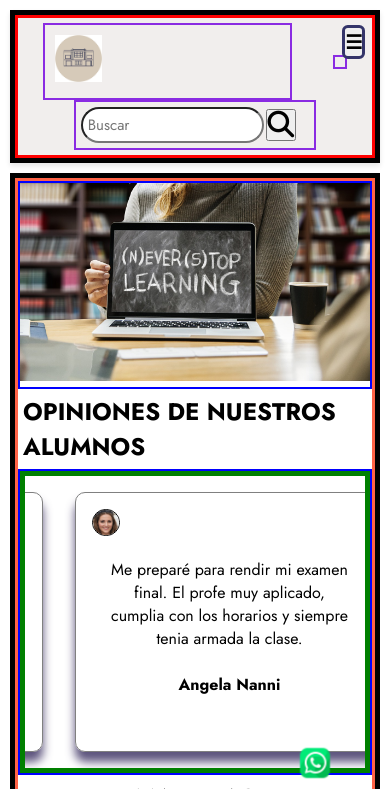
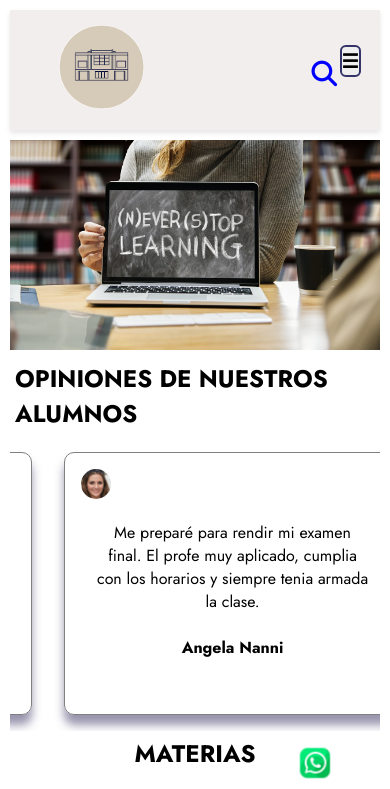
Before and after one commit to valeriameneses013/TPO-Desarrollo-Web-Cordobesas-Python, a plain HTML site: page index.html in a window 390 px wide. Shown: the top 789 px of the page. Drawn offline with nearby package versions, Linux system fonts and the light colour scheme.

Commit message:
Boton busqueda responsive y algo en estilos

```diff
--- a/estilos.css
+++ b/estilos.css
@@ -12,7 +12,7 @@
     padding: 5px;
 }
 header, main, footer{
-    border: 5px solid black;
+    /*border: 5px solid black;*/
 }
 header{
     margin: 10px;
@@ -33,8 +33,8 @@ footer{
     margin: 5px;
     width: 20%;
     height: 50%;
+    border-radius: 100%;
 }
-
 .containerheader{
     display: flex;
     flex-direction: row;
@@ -42,15 +42,11 @@ footer{
     padding: 5px;
     justify-content: space-around;
     align-items: center;
-    border:3px solid red;
+    /*border:3px solid red;*/
 }
 .containerheader section{
-    border: 2px solid blueviolet;
+    /*border: 2px solid blueviolet;*/
     padding: 5px;
-
-}
-#menu, #menu-check {
-    display: none;
 }
 nav ul{
     display: flex;
@@ -61,15 +57,18 @@ nav ul{
 nav ul li a {
     text-decoration: none;
     display: inline-block;
-    border: 1px solid black;
+    /*border: 1px solid black;*/
     padding: 5px;
+}
+#menu, #menu-check {
+    display: none;
 }
 .containermain{
     flex-direction: row;
-    border: 3px solid tomato;
+    /*border: 3px solid tomato;*/
 }
 .containermain section{
-    border: 2px solid blue;
+    /*border: 2px solid blue;*/
     height:auto;
 }
 .containerfooter{
@@ -79,10 +78,10 @@ nav ul li a {
     padding: 5px;
     justify-content: space-around;
     align-items: center;
-    border: 3px solid green;
+    /*border: 3px solid green;*/
 }
 .containerfooter section{
-    border: 2px solid maroon;
+    /*border: 2px solid maroon;*/
 }
 .containerfooter section nav a{
     padding: 10px;
@@ -106,7 +105,6 @@ nav ul li a {
     display: flex;
     flex-direction: row;
     flex-wrap: wrap;
-    background-color:;
     justify-content: space-around;
     align-items: center;/*Probando para que no desborde*/
 }
@@ -125,8 +123,8 @@ nav ul li a {
 }
 
 div > img{
-    width: 10%;
-    border: 1px solid black;
+    width: 20%;
+    /*border: 1px solid black;*/
     border-radius: 100%;
 }
 
@@ -150,7 +148,7 @@ section>img{
 
 /* agrego estilos slider chico*/
 #tarjetas{
-    border: 5px solid green;
+    /*border: 5px solid green;*/
     width: 100%;
     height: 100%;
     margin: 0px auto;
@@ -172,7 +170,7 @@ section>img{
     margin: 1em;
     padding: 1em;
     border-radius: 10px;
-    box-shadow: 0 10px 10px 0px rgba(54, 43, 94, 0.8);
+    box-shadow: 0 10px 10px 0px rgba(54, 43, 94, 0.5);
 }
 .tarjeta img{
     border-radius: 50%;
@@ -256,30 +254,48 @@ section>img{
 /*termina estilos slider grande*/
 .buscar{
     display: flex;
-    flex-direction: row;
-    flex-wrap: wrap;
-    }
-
-.buscar input{
-   font-size: 15px;
-   color:#000;
-   outline: none;
-   border-radius: 30px;
-   padding: 5px;
-   width: 80%;
-   height: 40%;
-  }
-
-.btn{
-   padding: 2px;
-   position: inherit;
-  }
-.btn button i{
+    justify-content: center;
+    align-items: center;
+    padding: 5px;
+}
+.buscar_texto{
+    border: none;
+    background: none;
+    outline: none;
+    border-radius: 30px;
+    color: black;
+    font-size: 1em;
+    float: left;
+    line-height: 2em;
+    transition: .3s;
+    width: 0;
+}
+.button{
+    width: 1.5em;
+    height: 1.5em;
+    text-decoration: none;
+    color: black;
+    font-size: .8em;
     cursor: pointer;
     text-align: center;
-
 }
-
+/*Responsive Busqueda*/
+@media screen and (min-width:480px){
+    .buscar:hover > .buscar_texto{
+        width: 100px;
+    }
+}
+@media screen and (min-width:768px){
+    .buscar:hover > .buscar_texto{
+        width: 150px;
+    }
+}
+@media screen and (min-width:1024px){
+    .buscar:hover > .buscar_texto{
+        width: 300px;
+    }
+}
+/*Termina responsive busqueda*/
 #conteContacto {
     border: 1px solid black;
 }
@@ -322,25 +338,12 @@ section>img{
     position: absolute;
     top: 0;
 }
-/*.form_submit{
-    background-color: gray;
-    color: #000;
-    font-family: 'Roboto', sans-serif;
-    font-weight: 300;
-    font-size: 1rem;
-    padding: .5em 1em;
-    border-radius: .5em;
-    margin: auto;
-    cursor: pointer;
-}*/
 .form_line{
     position: absolute;
     bottom: 0;
     left: 0;
     width: 100%;
 }
-
-
 /*
 .grid-container-contacto{
     display: flex;
@@ -439,7 +442,7 @@ footer a:active{
     border-radius: 50%;
     width: 25%;
 }*/
-@media only screen and (max-width: 700px) {
+@media only screen and (max-width: 768px) {
     .containerheader nav {
         display: none;
     }
@@ -451,11 +454,11 @@ footer a:active{
         background-color: ;
         font-size: 1.2em;
         font-weight: bold;
-        border: 3px solid rgb(52, 52, 105);
+        border: 2px solid rgb(52, 52, 105);
         border-radius: 0.3em;
         position: absolute;
-        right: 0.5em;
-        top: .5em;
+        right: 1em;
+        top: 1.8em;
         z-index: 9999;
     }
     #menu-cerrar{
@@ -473,7 +476,7 @@ footer a:active{
         right: 0;
         height: auto;
         background-color: gray;
-        padding-top: 0.5em;
+        padding-top: .5em;
         padding-right: 1.5em;
         opacity: 0.9;
     }
@@ -484,5 +487,7 @@ footer a:active{
         display: block;
         text-align: right;
     }
-
+    .containerheader .logo{
+        width: 10vh;
+    }
 }
--- a/estilos2.css
+++ b/estilos2.css
@@ -6,7 +6,8 @@
     font-family: 'Jost', sans-serif;
 }
 header{
-    background-color: lightblue;
+    background-color: rgba(240, 237, 236, 0.9 );
+    box-shadow: 0 3px 5px rgba(0, 0, 0, 0.1);
 }
 nav, ul, li, a{
     text-decoration: none;
@@ -19,21 +20,15 @@ main{
     background-color:lightcyan;
 }
 footer{
-    background-color: lightgoldenrodyellow;
-}
-.form_input{
-    border: none;
-    outline: none;
-    border-bottom: 1px solid grey;
-    font-size: 1rem;
-    max-width:max-content;
+    background-color: rgba(240, 237, 236, 0.9 );
+    box-shadow: 0 3px 5px rgba(0, 0, 0, 0.1);
 }
 .containerheader{
     display: flex;
     flex-direction:row;
     flex-wrap: nowrap;
     padding: 15px;
-    align-items:left;
+    align-items:center;
     justify-content: space-around;
 }
 .containermain{
@@ -43,10 +38,18 @@ footer{
     justify-content: space-around;
     width: 100%;
 }
+.containermain section{
+    /*border: 2px solid blue;*/
+    height:auto;
+}
 .containeritem{
     margin: 1em;
     padding: 1em;
     overflow-x: auto;
+}
+iframe{
+    width: 100vw;
+    height: 50vh;
 }
 .titulo{
     padding: 5px;
@@ -73,9 +76,8 @@ input{
 form div{
     padding: 5px;
 }
-
 .form{
-    margin: auto;
+    margin: 2em auto;
     width: 90%;
     max-width: 300px;
     padding: .5em;
@@ -83,31 +85,18 @@ form div{
     box-shadow: 0 5px 10px -5px rgba(0, 0, 0, .3);
 }
 .form_titulo, .form_p{
-padding: .5em;
-display: flex;
-align-items: center;
-justify-content: center;
+    padding: .5em;
+    display: flex;
+    align-items: center;
+    justify-content: center;
 }
-
-/*.form_submit {
-    background-color: gray;
-    color: #000;
-    font-family: 'Roboto', sans-serif;
-    font-weight: 300;
-    font-size: 1em;
-    padding: .5em 1em;
-    border-radius: .5em;
-    margin: auto;
-    cursor: pointer;
-    max-width: 90%;
-}*/
-
-/*.form_submit:hover{
-    background-color: lightsalmon;
-    transition-duration: 2s;
-    color:black;
-}*/
-
+.form_input{
+    border: none;
+    outline: none;
+    border-bottom: 1px solid grey;
+    font-size: 1rem;
+    max-width:max-content;
+}
 .centered{
     display: flex;
     justify-content: center;
@@ -133,13 +122,13 @@ a:active{
     padding: 0.5em;
     justify-content: space-around;
     align-items: center;
-    border: 3px solid green;
+    /*border: 3px solid green;*/
     padding: 1em;
     width: 100%;
     height: auto;
 }
 .containerfooter section{
-    border: 2px solid maroon;
+    /*border: 2px solid maroon;*/
     overflow-x: auto;
 }
 .containerfooter section nav a{
@@ -152,11 +141,8 @@ a:active{
     border: 1px solid black;
     width: auto;
 }
-iframe{
-    width: 50vw;
-    height: 50vh;
-}
- /*
+
+
 button{
   padding: 5px;
   width: 100px;
@@ -168,7 +154,7 @@ button:hover{
   background-color: lightsalmon;
   transition-duration: 2s;
   color:black;
-}*/
+}
 .efecto{
     cursor: pointer;
     width: 150px;
--- a/headerandfooter.js
+++ b/headerandfooter.js
@@ -37,14 +37,12 @@ let cad = `
 
 
         <section>
-          <span class="buscar">
-            <input type="text" placeholder="Buscar" required />
-            <span class="btn zoom">
-              <button>
-                <i class="fa-solid fa-2x fa-magnifying-glass" ></i>
-              </button>
-            </span>
-          </span>
+          <div class="buscar">
+            <input type="text" class="buscar_texto" placeholder="Buscar" required />
+                <a href="" class="button">
+                <i class="fa-solid fa-2x fa-magnifying-glass"></i>
+              </a>
+          </div>
         </section>
 
       </div>
```
